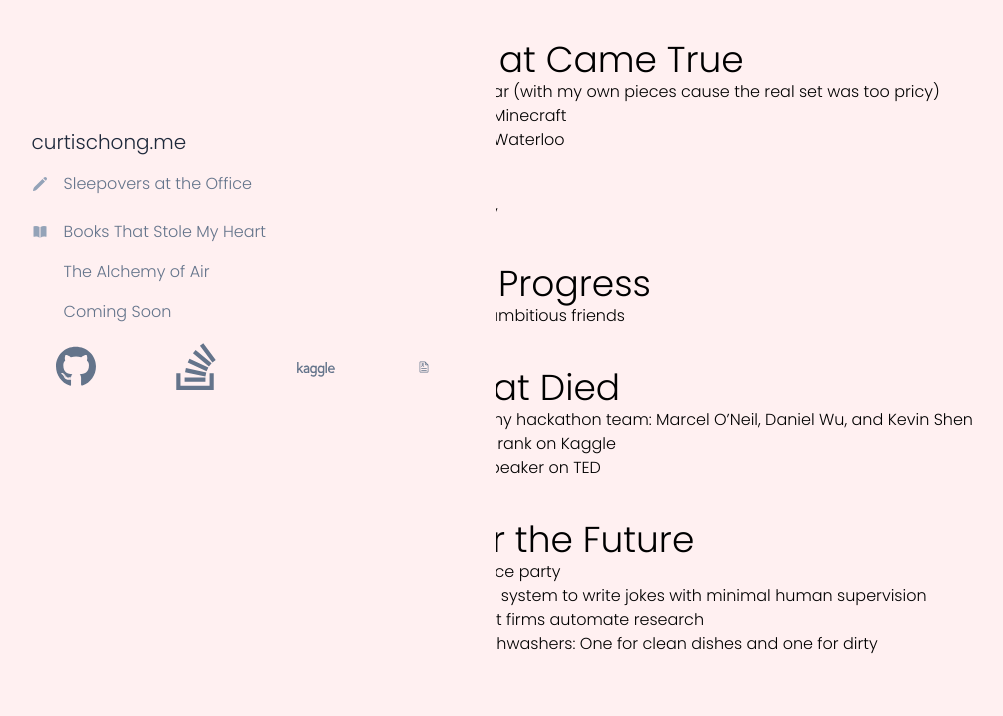
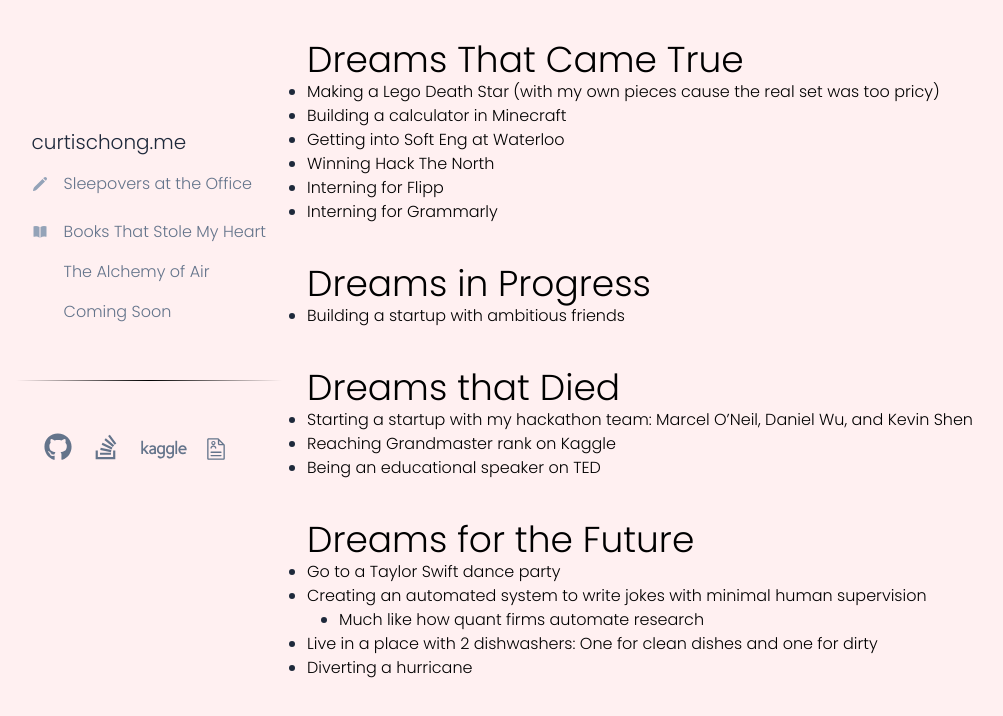
Before and after one commit to chongcurtis/chongcurtis.github.io, a Next.js app: page /dreams in a window 1280 px wide. Shown: the top 716 px of the page, without its empty margins (10-1013 px from the left). Built offline with nearby package versions, Linux system fonts and the light colour scheme.

Commit message:
fixed social link sizes

```diff
--- a/src/components/sidebar/Menu.tsx
+++ b/src/components/sidebar/Menu.tsx
@@ -1,8 +1,8 @@
-import React, { useEffect, useRef } from "react";
 import classNames from "classnames";
 import Link from "next/link";
 import { useRouter } from "next/router";
 import { SocialLinks } from "./SocialLinks";
+import ThinLine from "../ThinLine";
 
 export type NavLink = {
     label: string;
@@ -29,7 +29,7 @@ const Menu = ({ navLinks, isOpen }: Props) => {
                 "-translate-x-full": !isOpen, // hide sidebar to the left when closed
             })}
         >
-            <nav className="pt-[8rem] md:sticky">
+            <nav className="h-screen pt-[8rem] md:sticky">
                 <Link
                     className="ml-4 text-xl text-slate-800 decoration-sleepover-secondary underline-offset-2 hover:underline hover:decoration-wavy"
                     href="/"
@@ -37,6 +37,7 @@ const Menu = ({ navLinks, isOpen }: Props) => {
                     curtischong.me
                 </Link>
                 <PageLinks navLinks={navLinks} />
+                <ThinLine />
                 <SocialLinks />
             </nav>
         </div>
--- a/src/components/sidebar/SocialLinks.tsx
+++ b/src/components/sidebar/SocialLinks.tsx
@@ -8,7 +8,7 @@ const links = [
         href: "https://github.com/curtischong",
         icon: (
             <svg
-                className={classNames(fillTransitionClassnames, "hover:fill-black")}
+                className={classNames(fillTransitionClassnames, "h-7 w-7 hover:fill-black")}
                 aria-hidden="true"
                 data-prefix="fab"
                 data-icon="github"
@@ -25,7 +25,7 @@ const links = [
         href: "https://stackoverflow.com/users/4647924/curtis-chong",
         icon: (
             <svg
-                className={classNames(fillTransitionClassnames, "hover:fill-[#FF9900]")}
+                className={classNames(fillTransitionClassnames, "h-7 w-7 hover:fill-[#FF9900]")}
                 aria-hidden="true"
                 data-prefix="fab"
                 data-icon="stack-overflow"
@@ -42,7 +42,7 @@ const links = [
         href: "https://www.kaggle.com/splacorn",
         icon: (
             <svg
-                className={classNames(fillTransitionClassnames, "hover:fill-[#20beff]")}
+                className={classNames(fillTransitionClassnames, "h-7 w-12 hover:fill-[#20beff]")}
                 aria-hidden="true"
                 data-prefix="fab"
                 data-icon="kaggle"
@@ -61,10 +61,13 @@ const links = [
     {
         // from https://www.veryicon.com/icons/miscellaneous/general-icon-library/resume-7.html
         label: "Resume",
-        href: "https://curtischong.me/resume",
+        href: "/resume.pdf",
         icon: (
             <svg
-                className="inline-block h-4 w-4 overflow-hidden align-middle text-current"
+                className={classNames(
+                    fillTransitionClassnames,
+                    "ml-3 mt-1 inline-block h-8 w-8 overflow-hidden align-middle text-current hover:fill-red-500"
+                )}
                 viewBox="0 0 1024 1024"
                 version="1.1"
                 xmlns="http://www.w3.org/2000/svg"
@@ -79,12 +82,13 @@ const links = [
 
 export const SocialLinks = () => {
     return (
-        <div className="fixed relative z-10 flex w-full flex-grow cursor-default items-center justify-start no-underline">
+        <div className="fixed relative z-10 ml-6 mt-12 flex w-full cursor-default items-center justify-start no-underline">
             {links.map((socialLink, idx) => {
                 return (
                     <a
+                        title={socialLink.label}
                         href={socialLink.href}
-                        className="quickLinksLink relative mx-10 inline-block w-10 fill-slate-500 "
+                        className="quickLinksLink relative mx-1 inline-block w-10 fill-slate-500 "
                         target="_blank"
                     >
                         {socialLink.icon}
--- a/src/pages/index.tsx
+++ b/src/pages/index.tsx
@@ -1,6 +1,8 @@
 import Link from "next/link";
 import { NavLinks } from "@/components/sidebar/NavLinks";
 import headshot from "public/curtis-chong-headshot.png";
+import { SocialLinks } from "@/components/sidebar/SocialLinks";
+import ThinLine from "@/components/ThinLine";
 
 {
     /*
@@ -43,6 +45,7 @@ export default function Home() {
                             );
                         })}
                     </div>
+                    <SocialLinks />
                 </div>
             </div>
             <div className="h-32" />
```
